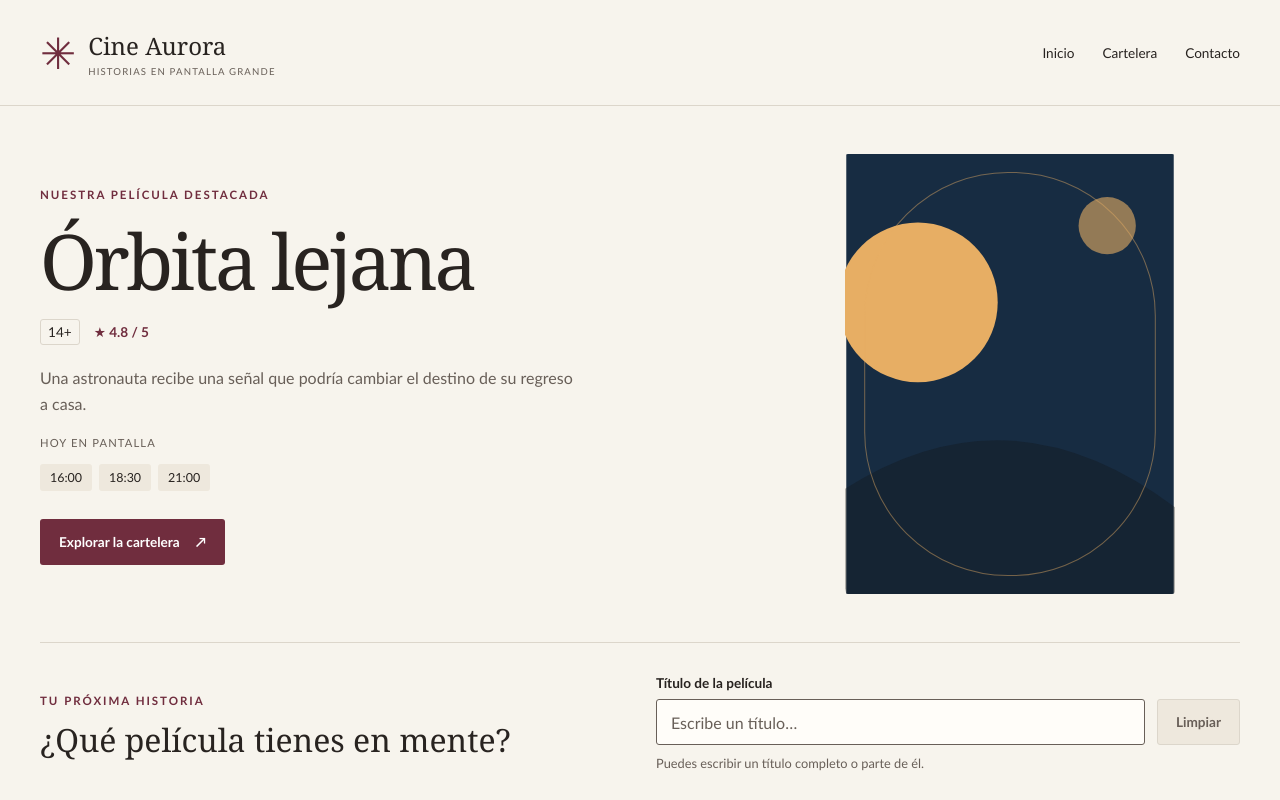
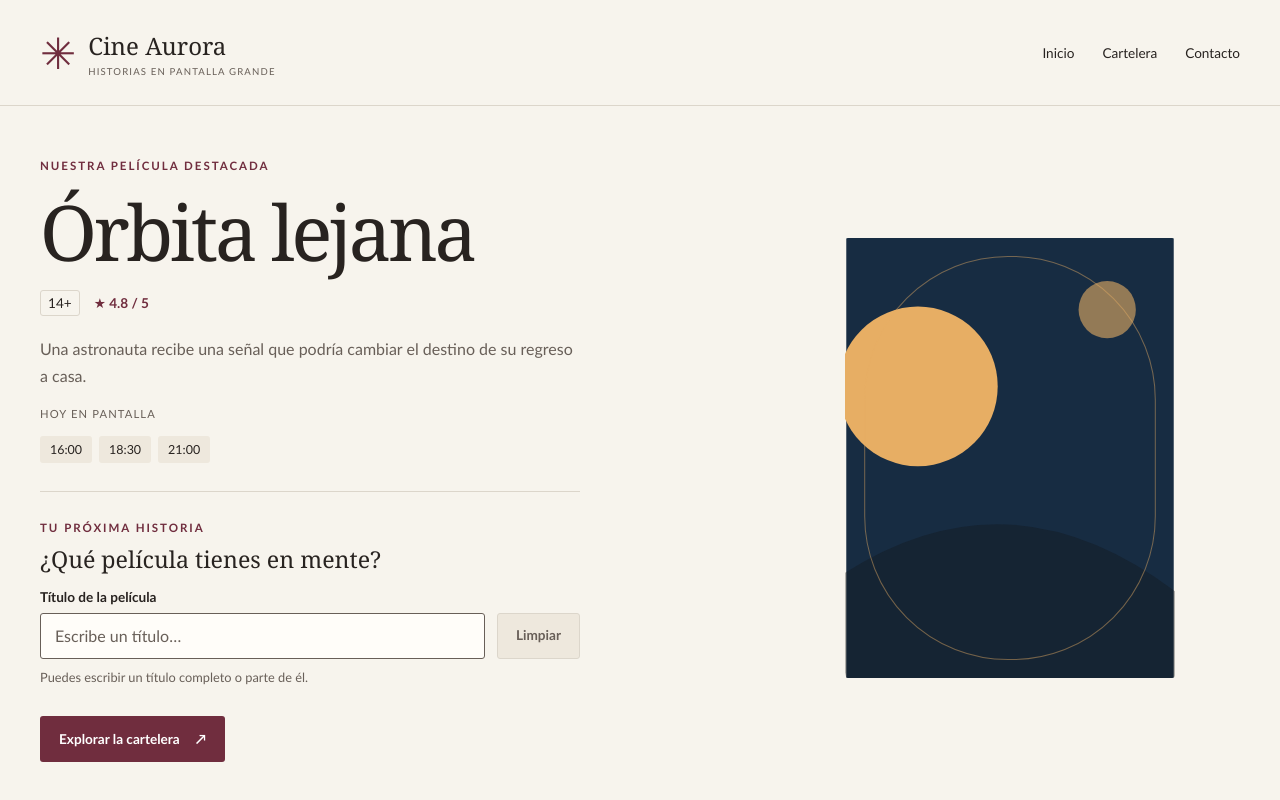
Before and after one commit to CODEcarbajal/Lab_09-React, a React (Vite) app: page / in a window 1280 px wide. Shown: the top 800 px of the page. Built offline with nearby package versions, Linux system fonts and the light colour scheme.

Commit message:
feat: Buscador integrado en el banner

```diff
--- a/src/App.jsx
+++ b/src/App.jsx
@@ -4,7 +4,6 @@ import { cine, navegacion } from './datos/cine.js'
 import Header from './componentes/Header.jsx'
 import Hero from './componentes/Hero.jsx'
 import MovieList from './componentes/MovieList.jsx'
-import MovieSearch from './componentes/MovieSearch/MovieSearch.jsx'
 import { peliculas } from './datos/peliculas.js'
 
 export default function App() {
@@ -50,14 +49,7 @@ export default function App() {
     <>
       <Header nombre={cine.nombre} navegacion={navegacion} />
       <main id="inicio" className="contenedor">
-        <Hero pelicula={peliculas[0]} />
-        <section className="search-panel" aria-labelledby="search-heading">
-          <div>
-            <span className="etiqueta">Tu próxima historia</span>
-            <h2 id="search-heading">¿Qué película tienes en mente?</h2>
-          </div>
-          <MovieSearch value={searchText} onChange={handleSearchChange} />
-        </section>
+        <Hero pelicula={peliculas[0]} searchValue={searchText} onSearchChange={handleSearchChange} />
         <MovieList peliculas={peliculasFiltradas} favoriteIds={favoriteIds} onToggleFavorite={toggleFavorite} />
       </main>
       <Footer cine={cine} />
--- a/src/componentes/Hero.jsx
+++ b/src/componentes/Hero.jsx
@@ -1,6 +1,7 @@
 import Button from './Button/Button.jsx'
+import MovieSearch from './MovieSearch/MovieSearch.jsx'
 
-export default function Hero({ pelicula }) {
+export default function Hero({ pelicula, searchValue, onSearchChange }) {
   return (
     <section className="portada" aria-labelledby="titulo-principal">
       <div className="portada-contenido">
@@ -19,6 +20,13 @@ export default function Hero({ pelicula }) {
             <li key={hora}><time dateTime={hora}>{hora}</time></li>
           ))}
         </ul>
+        {onSearchChange && (
+          <div className="portada-buscador">
+            <span className="etiqueta">Tu próxima historia</span>
+            <h2>¿Qué película tienes en mente?</h2>
+            <MovieSearch value={searchValue} onChange={onSearchChange} />
+          </div>
+        )}
         <Button className="portada-enlace" href="#cartelera">Explorar la cartelera <span aria-hidden="true">↗</span></Button>
       </div>
       <img className="portada-imagen" src={pelicula.imagen} alt={`Cartel ilustrado de ${pelicula.titulo}`} width="600" height="800" />
--- a/src/componentes/MovieList.jsx
+++ b/src/componentes/MovieList.jsx
@@ -10,6 +10,9 @@ export default function MovieList({ peliculas, favoriteIds = [], onToggleFavorit
       <p className="favorites-count" role="status">
         {favoriteIds.length} {favoriteIds.length === 1 ? 'película favorita' : 'películas favoritas'}
       </p>
+      {peliculas.length === 0 ? (
+        <p className="estado-vacio" role="status">No encontramos películas que coincidan con tu búsqueda.</p>
+      ) : (
         <div className="rejilla">
           {peliculas.map((pelicula) => (
             <MovieCard
@@ -20,6 +23,7 @@ export default function MovieList({ peliculas, favoriteIds = [], onToggleFavorit
             />
           ))}
         </div>
+      )}
     </section>
   )
 }
--- a/src/estilos/componentes.css
+++ b/src/estilos/componentes.css
@@ -2,6 +2,8 @@
 .nota { color: var(--gris); font-size: 0.8rem; }
 .portada-imagen { width: 100%; height: auto; max-width: 330px; justify-self: center; aspect-ratio: 3 / 4; object-fit: cover; border-radius: 3px; }
 .portada-meta { display: flex; align-items: center; flex-wrap: wrap; gap: 14px; margin-bottom: 20px; font-size: 0.85rem; }
+.portada-buscador { max-width: 540px; margin-top: 28px; padding-top: 24px; border-top: 1px solid var(--borde); }
+.portada-buscador h2 { margin: 8px 0 14px; font-size: 1.45rem; }
 .button { display: inline-flex; align-items: center; justify-content: center; gap: 10px; min-height: 46px; padding: 12px 18px; border: 1px solid transparent; border-radius: 3px; font-size: 0.85rem; font-weight: 700; line-height: 1.35; text-align: center; text-decoration: none; }
 .button--primary { background: var(--vino); color: white; }
 .button--primary:hover { background: #55222f; }
@@ -12,6 +14,7 @@
 .favorite-button { width: 100%; margin-top: 20px; }
 .favorite-button span { font-size: 1.15rem; }
 .favorites-count { margin: -12px 0 24px; color: var(--vino); font-size: 0.85rem; font-weight: 700; }
+.estado-vacio { padding: 32px; border: 1px dashed var(--borde); color: var(--gris); text-align: center; }
 .movie-search { min-width: 0; }
 .movie-search-controls { display: flex; align-items: stretch; gap: 12px; }
 @media (max-width: 380px) {
```
Lines whose indentation alone changed are shown as unchanged.
